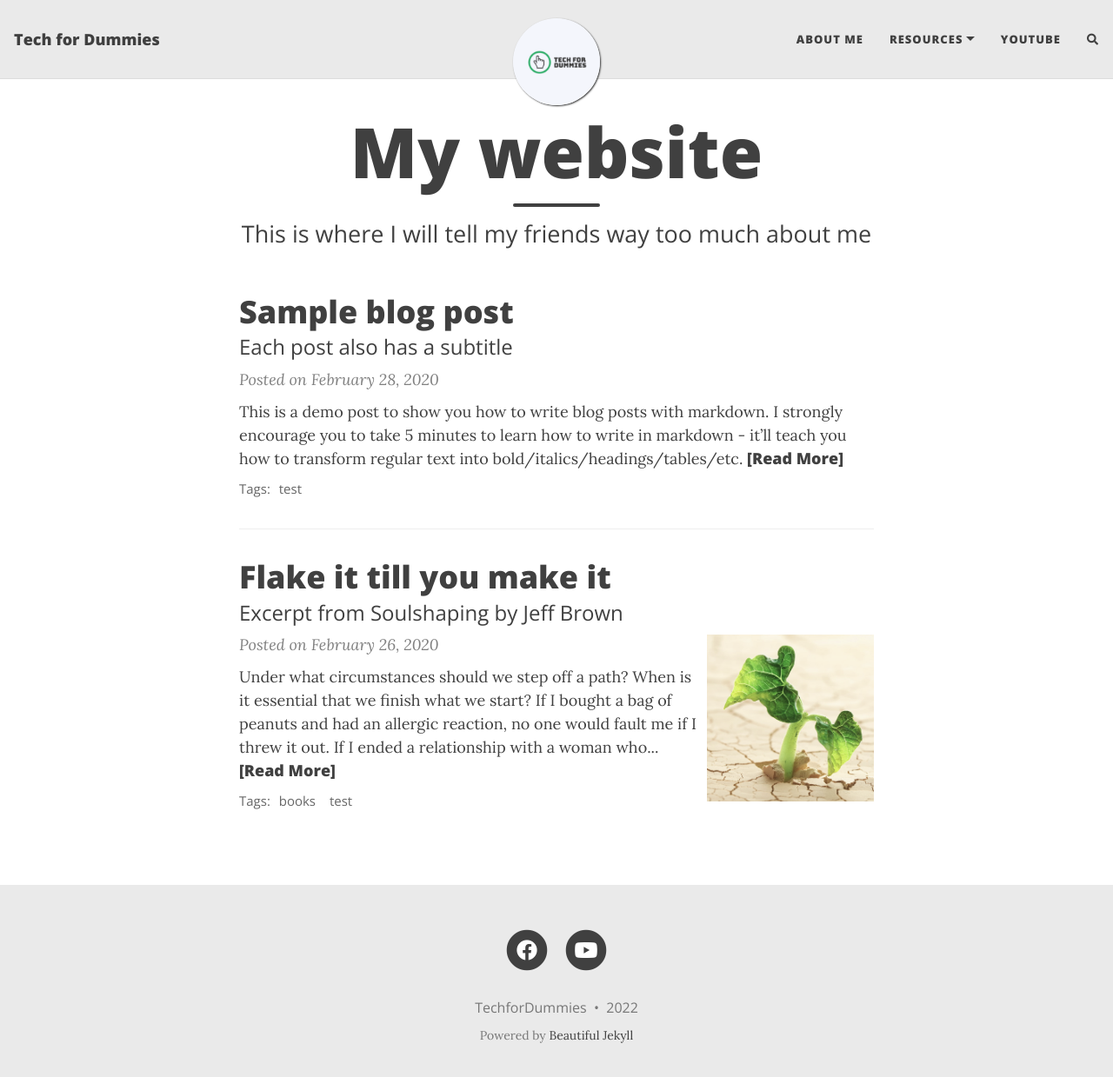
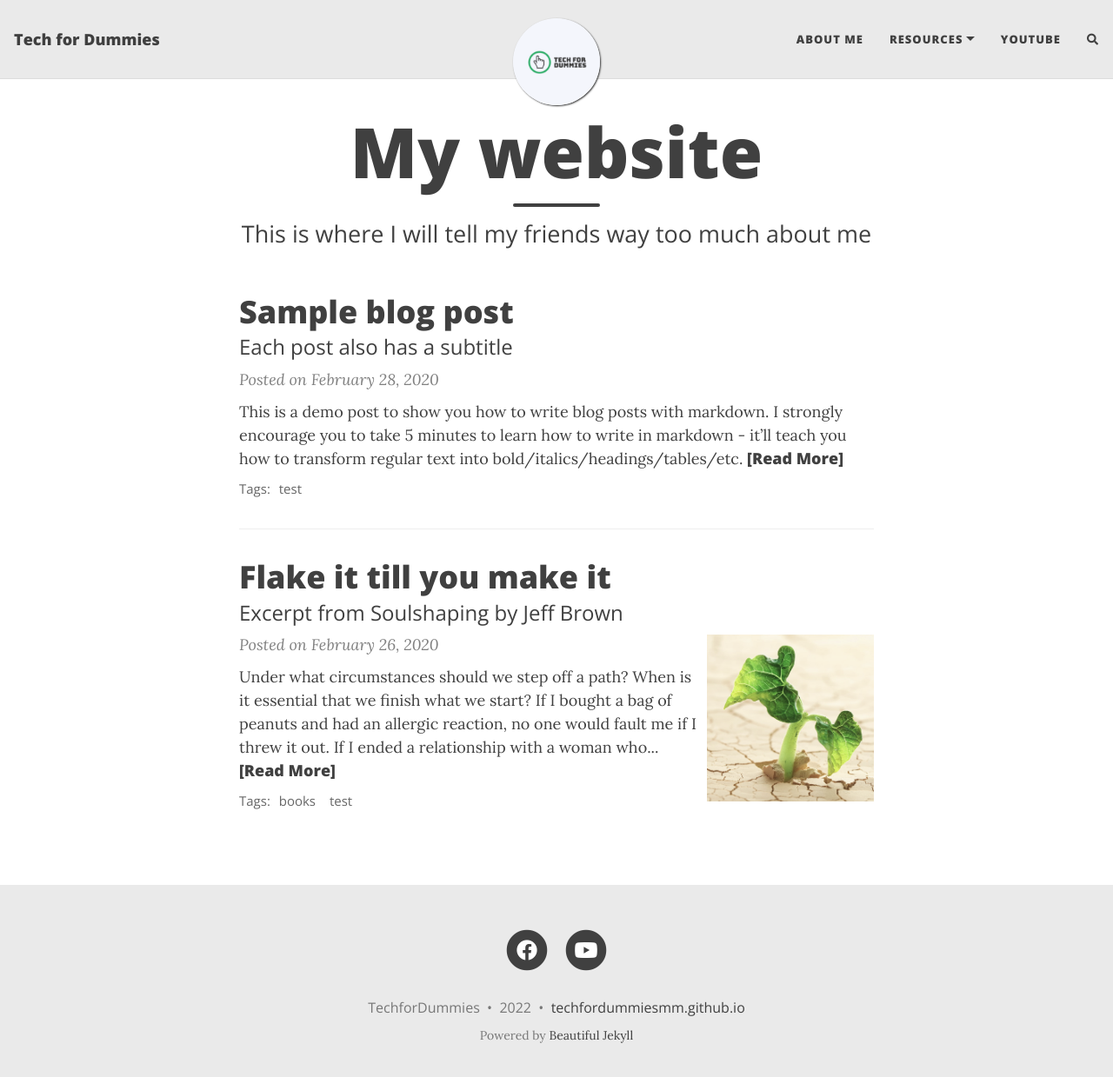
Before and after one commit to hlaingminpaing/techfordummiesmm.github.io, a Jekyll site: the page built from index.html, in a window 1280 px wide and 1252 px high. Shown: the top 1239 px of the window at 87% size. Built offline with Jekyll 4.4.1, drawn with Linux system fonts in a browser that asks for light colours; nearby versions of some CDN libraries; the list of posts is cut into pages by our own code; comment, search, counter and statistics services are not loaded; some of the changed lines change nothing that is shown.

Commit message:
Update _config.yml

```diff
--- a/_config.yml
+++ b/_config.yml
@@ -80,7 +80,7 @@ share-links-active:
 
 # How to display the link to your website in the footer
 # Remove this if you don't want a link in the footer
-#url-pretty: "techfordummiesmm.github.io"
+url-pretty: "techfordummiesmm.github.io"
 
 # Excerpt word length - Truncate the excerpt of each post on the feed page to the specified number of words
 excerpt_length: 50
```
